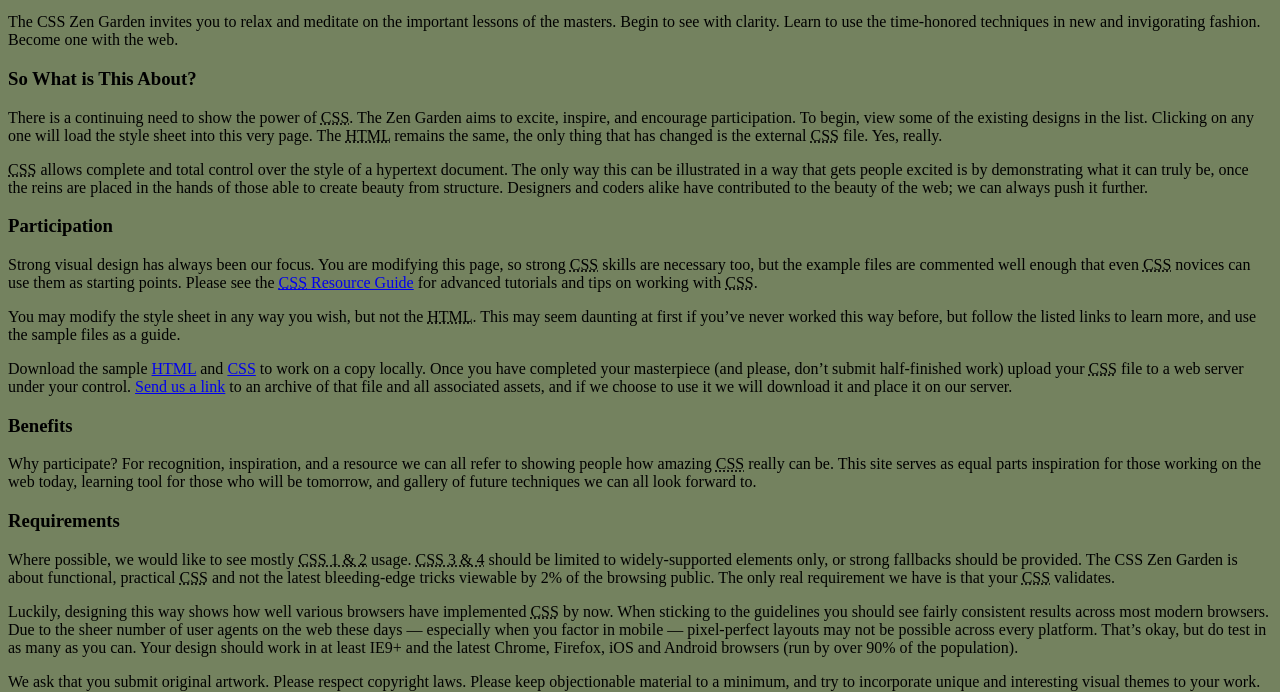
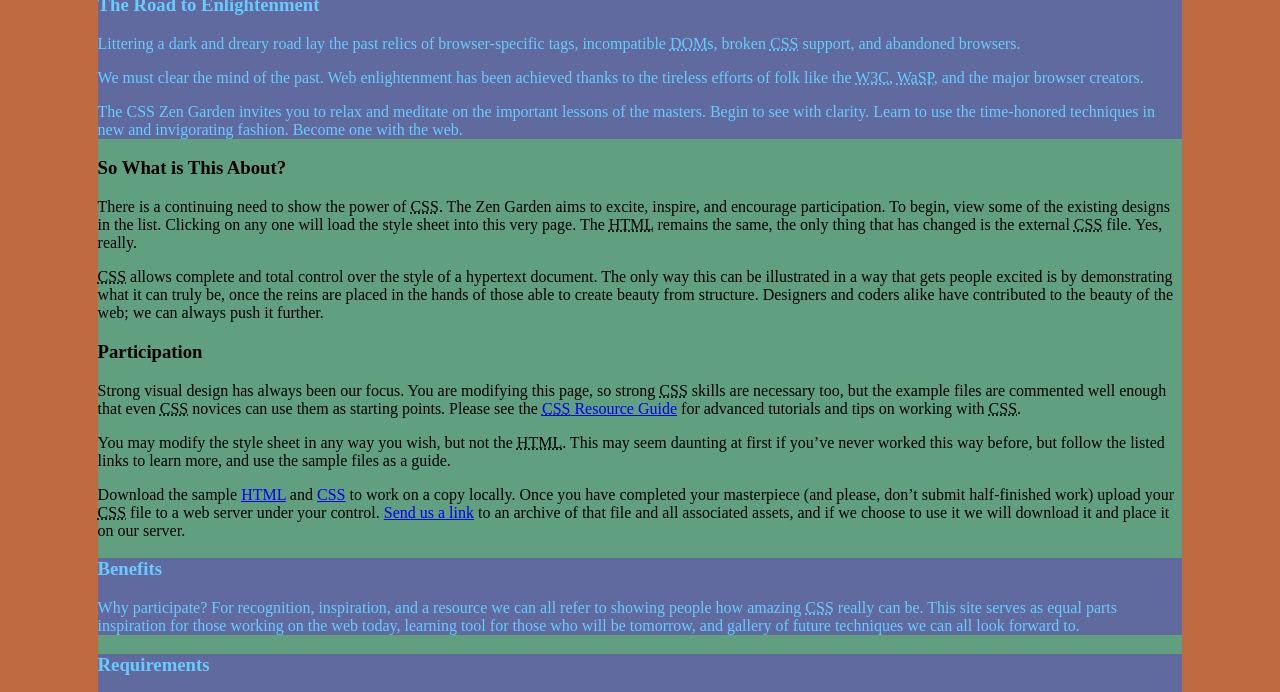
Before and after one commit to MatthewARussell/workspacecss-2020-xugy8d, a website: page index.html in a window 1280 px wide. Shown: the part 280-972 px from the top of the page. Drawn offline with Linux system fonts and the light colour scheme.

Commit message:
1 file modified

```diff
--- a/css/main.css
+++ b/css/main.css
@@ -18,10 +18,19 @@
 	01 Color ----------------------------------------------------------------------------------------
 	---------------------------------------------------------------------------------------------------------- */
 html{
-  background-color: hsla(83, 50%, 20%, 0.7);
+  background-color: hsla(20, 50%, 50%, 2.7);
+  padding: 7%;
 }
-
-
+body{
+  background-color: hsla(150, 25%, 50%,  5.9);
+}
+header h1{
+  background-color: hsla(30, 25%, 50%,  5.9) ;
+}
+div.preamble, div.requirements, div.benefits{
+  color:  hsla(200, 100%, 70%,  9.9);
+  background-color:  hsla(230, 25%, 50%,  5.9);
+}
 
 
 /** 02 Typography -- Font  **/
```
